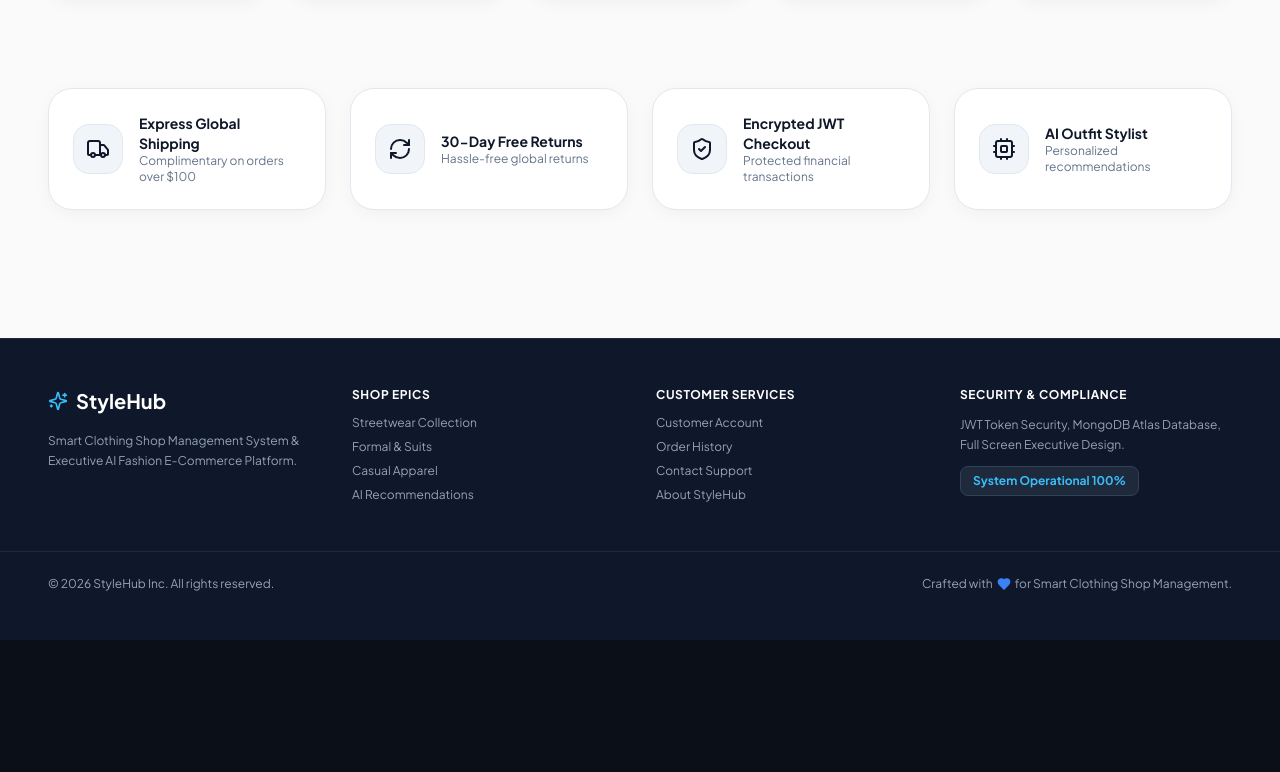
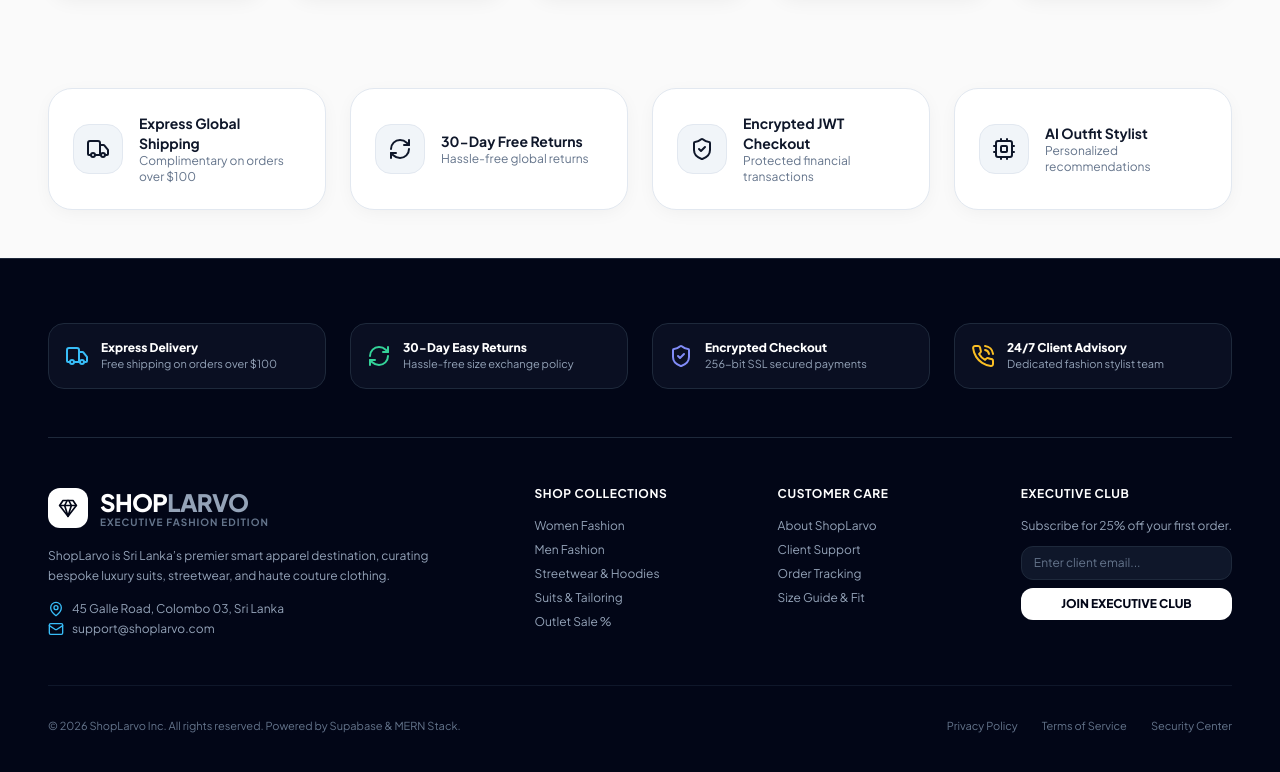
Before and after one commit to lakshan101/shoplarvo, a React (Vite) app in the folder client/: page / in a window 1280 px wide. Shown: the part 1826-2598 px from the top of the page. Before the commit the page ends 2466 px from the top, so only its background shows below. Built offline with nearby package versions, Linux system fonts and the light colour scheme; the HTML template or start-up script is replaced by a standard one.

Commit message:
Update website brand name to shoplarvo

```diff
--- a/client/index.html
+++ b/client/index.html
@@ -2,14 +2,15 @@
 <html lang="en">
   <head>
     <meta charset="UTF-8" />
-    <link rel="icon" type="image/svg+xml" href="/favicon.svg" />
+    <link rel="icon" type="image/svg+xml" href="/vite.svg" />
     <meta name="viewport" content="width=device-width, initial-scale=1.0" />
-    <title>StyleHub | Smart Clothing Shop Management System</title>
+    <title>SHOPLARVO | Luxury Apparel & Executive Fashion Management System</title>
+    <!-- Google Fonts: Plus Jakarta Sans -->
     <link rel="preconnect" href="https://fonts.googleapis.com">
     <link rel="preconnect" href="https://fonts.gstatic.com" crossorigin>
-    <link href="https://fonts.googleapis.com/css2?family=Plus+Jakarta+Sans:wght@300;400;500;600;700;800&display=swap" rel="stylesheet">
+    <link href="https://fonts.googleapis.com/css2?family=Plus+Jakarta+Sans:ital,wght@0,300..800;1,300..800&display=swap" rel="stylesheet">
   </head>
-  <body class="bg-[#0b0f17] text-slate-100 font-['Plus_Jakarta_Sans',sans-serif] antialiased selection:bg-indigo-500 selection:text-white">
+  <body class="bg-[#fafafa] text-slate-900 selection:bg-slate-900 selection:text-white font-['Plus_Jakarta_Sans',sans-serif]">
     <div id="root"></div>
     <script type="module" src="/src/index.js"></script>
   </body>
--- a/client/src/components/Layouts/MainLayout.js
+++ b/client/src/components/Layouts/MainLayout.js
@@ -42,7 +42,7 @@ export default function MainLayout({ children }) {
                 <Gem className="w-4 h-4 text-white" />
               </div>
               <span className="text-lg font-extrabold tracking-tight text-slate-900 hidden sm:inline">
-                STYLE<span className="text-slate-600">HUB</span>
+                SHOP<span className="text-slate-600">LARVO</span>
               </span>
             </Link>
           </div>
@@ -72,7 +72,7 @@ export default function MainLayout({ children }) {
         </main>
 
         <footer className="py-6 border-t border-slate-200 bg-white text-center text-xs text-slate-400">
-          © 2026 StyleHub Inc. Executive Dashboard Portal.
+          © 2026 ShopLarvo Inc. Executive Dashboard Portal.
         </footer>
       </div>
     );
--- a/client/src/components/common/Footer.js
+++ b/client/src/components/common/Footer.js
@@ -1,59 +1,118 @@
 import React from 'react';
-import { Sparkles, Heart } from 'lucide-react';
+import { Link } from 'react-router-dom';
+import { Gem, ShieldCheck, Truck, RefreshCw, PhoneCall, Mail, MapPin } from 'lucide-react';
 
 export default function Footer() {
   return (
-    <footer className="bg-[#0f172a] border-t border-slate-800 text-slate-300 text-sm py-12 mt-20 w-full">
-      <div className="w-full max-w-none px-4 sm:px-6 lg:px-12 grid grid-cols-1 md:grid-cols-4 gap-8">
+    <footer className="bg-slate-950 text-slate-300 pt-16 pb-12 border-t border-slate-800 w-full mt-auto">
+      <div className="w-full max-w-none px-6 lg:px-12 space-y-12">
 
-        <div className="space-y-4">
-          <div className="flex items-center gap-2">
-            <Sparkles className="w-5 h-5 text-[#38bdf8]" />
-            <span className="text-xl font-bold text-white">StyleHub</span>
+        {/* Value Value Badges */}
+        <div className="grid grid-cols-1 md:grid-cols-4 gap-6 pb-12 border-b border-slate-800 text-xs">
+          <div className="flex items-center gap-3 p-4 rounded-2xl bg-slate-900/60 border border-slate-800">
+            <Truck className="w-6 h-6 text-sky-400 shrink-0" />
+            <div>
+              <h4 className="font-extrabold text-white">Express Delivery</h4>
+              <p className="text-slate-400 text-[11px]">Free shipping on orders over $100</p>
             </div>
-          <p className="text-xs text-slate-400 leading-relaxed">
-            Smart Clothing Shop Management System & Executive AI Fashion E-Commerce Platform.
+          </div>
+
+          <div className="flex items-center gap-3 p-4 rounded-2xl bg-slate-900/60 border border-slate-800">
+            <RefreshCw className="w-6 h-6 text-emerald-400 shrink-0" />
+            <div>
+              <h4 className="font-extrabold text-white">30-Day Easy Returns</h4>
+              <p className="text-slate-400 text-[11px]">Hassle-free size exchange policy</p>
+            </div>
+          </div>
+
+          <div className="flex items-center gap-3 p-4 rounded-2xl bg-slate-900/60 border border-slate-800">
+            <ShieldCheck className="w-6 h-6 text-indigo-400 shrink-0" />
+            <div>
+              <h4 className="font-extrabold text-white">Encrypted Checkout</h4>
+              <p className="text-slate-400 text-[11px]">256-bit SSL secured payments</p>
+            </div>
+          </div>
+
+          <div className="flex items-center gap-3 p-4 rounded-2xl bg-slate-900/60 border border-slate-800">
+            <PhoneCall className="w-6 h-6 text-amber-400 shrink-0" />
+            <div>
+              <h4 className="font-extrabold text-white">24/7 Client Advisory</h4>
+              <p className="text-slate-400 text-[11px]">Dedicated fashion stylist team</p>
+            </div>
+          </div>
+        </div>
+
+        {/* Brand & Column Links */}
+        <div className="grid grid-cols-1 md:grid-cols-5 gap-8 text-xs">
+
+          <div className="md:col-span-2 space-y-4">
+            <div className="flex items-center gap-3">
+              <div className="w-10 h-10 rounded-xl bg-white text-slate-950 flex items-center justify-center font-extrabold">
+                <Gem className="w-5 h-5 text-slate-950" />
+              </div>
+              <div>
+                <span className="text-2xl font-extrabold text-white tracking-tight">SHOP<span className="text-slate-400">LARVO</span></span>
+                <p className="text-[10px] font-bold text-slate-500 uppercase tracking-widest -mt-1">EXECUTIVE FASHION EDITION</p>
+              </div>
+            </div>
+            <p className="text-slate-400 leading-relaxed max-w-sm">
+              ShopLarvo is Sri Lanka’s premier smart apparel destination, curating bespoke luxury suits, streetwear, and haute couture clothing.
             </p>
+            <div className="space-y-1 text-slate-400">
+              <p className="flex items-center gap-2"><MapPin className="w-4 h-4 text-sky-400" /> 45 Galle Road, Colombo 03, Sri Lanka</p>
+              <p className="flex items-center gap-2"><Mail className="w-4 h-4 text-sky-400" /> support@shoplarvo.com</p>
+            </div>
           </div>
 
           <div>
-          <h4 className="text-white font-bold mb-3 uppercase tracking-wider text-xs">Shop Epics</h4>
-          <ul className="space-y-2 text-xs text-slate-400">
-            <li><a href="/shop" className="hover:text-white transition-colors">Streetwear Collection</a></li>
-            <li><a href="/shop" className="hover:text-white transition-colors">Formal & Suits</a></li>
-            <li><a href="/shop" className="hover:text-white transition-colors">Casual Apparel</a></li>
-            <li><a href="/shop" className="hover:text-white transition-colors">AI Recommendations</a></li>
+            <h4 className="font-bold text-white uppercase tracking-wider mb-4">Shop Collections</h4>
+            <ul className="space-y-2 text-slate-400">
+              <li><Link to="/shop" className="hover:text-white transition-colors">Women Fashion</Link></li>
+              <li><Link to="/shop" className="hover:text-white transition-colors">Men Fashion</Link></li>
+              <li><Link to="/shop" className="hover:text-white transition-colors">Streetwear & Hoodies</Link></li>
+              <li><Link to="/shop" className="hover:text-white transition-colors">Suits & Tailoring</Link></li>
+              <li><Link to="/shop" className="hover:text-white transition-colors">Outlet Sale %</Link></li>
             </ul>
           </div>
 
           <div>
-          <h4 className="text-white font-bold mb-3 uppercase tracking-wider text-xs">Customer Services</h4>
-          <ul className="space-y-2 text-xs text-slate-400">
-            <li><a href="/profile" className="hover:text-white transition-colors">Customer Account</a></li>
-            <li><a href="/profile" className="hover:text-white transition-colors">Order History</a></li>
-            <li><a href="/contact" className="hover:text-white transition-colors">Contact Support</a></li>
-            <li><a href="/about" className="hover:text-white transition-colors">About StyleHub</a></li>
+            <h4 className="font-bold text-white uppercase tracking-wider mb-4">Customer Care</h4>
+            <ul className="space-y-2 text-slate-400">
+              <li><Link to="/about" className="hover:text-white transition-colors">About ShopLarvo</Link></li>
+              <li><Link to="/contact" className="hover:text-white transition-colors">Client Support</Link></li>
+              <li><Link to="/profile" className="hover:text-white transition-colors">Order Tracking</Link></li>
+              <li><Link to="/profile" className="hover:text-white transition-colors">Size Guide & Fit</Link></li>
             </ul>
           </div>
 
           <div>
-          <h4 className="text-white font-bold mb-3 uppercase tracking-wider text-xs">Security & Compliance</h4>
-          <p className="text-xs text-slate-400 leading-relaxed mb-3">
-            JWT Token Security, MongoDB Atlas Database, Full Screen Executive Design.
-          </p>
-          <div className="inline-flex items-center gap-1.5 px-3 py-1.5 rounded-lg bg-slate-800 text-sky-400 text-xs font-bold border border-slate-700">
-            System Operational 100%
+            <h4 className="font-bold text-white uppercase tracking-wider mb-4">Executive Club</h4>
+            <p className="text-slate-400 mb-3">Subscribe for 25% off your first order.</p>
+            <form onSubmit={(e) => e.preventDefault()} className="space-y-2">
+              <input
+                type="email"
+                placeholder="Enter client email..."
+                className="w-full bg-slate-900 border border-slate-800 rounded-xl py-2 px-3 text-white placeholder-slate-500 focus:outline-none focus:border-sky-400"
+              />
+              <button type="submit" className="w-full py-2 bg-white text-slate-950 font-extrabold rounded-xl hover:bg-sky-400 transition-colors">
+                JOIN EXECUTIVE CLUB
+              </button>
+            </form>
+          </div>
+
+        </div>
+
+        {/* Copyright */}
+        <div className="pt-8 border-t border-slate-900 flex flex-col sm:flex-row items-center justify-between text-slate-500 text-[11px] gap-4">
+          <p>© 2026 ShopLarvo Inc. All rights reserved. Powered by Supabase & MERN Stack.</p>
+          <div className="flex gap-6">
+            <span className="hover:text-slate-400 cursor-pointer">Privacy Policy</span>
+            <span className="hover:text-slate-400 cursor-pointer">Terms of Service</span>
+            <span className="hover:text-slate-400 cursor-pointer">Security Center</span>
           </div>
         </div>
 
       </div>
-
-      <div className="w-full max-w-none px-4 sm:px-6 lg:px-12 mt-12 pt-6 border-t border-slate-800 text-center text-xs text-slate-400 flex flex-col sm:flex-row items-center justify-between gap-4">
-        <p>© 2026 StyleHub Inc. All rights reserved.</p>
-        <p className="flex items-center gap-1">
-          Crafted with <Heart className="w-3.5 h-3.5 text-blue-500 fill-blue-500" /> for Smart Clothing Shop Management.
-        </p>
-      </div>
     </footer>
   );
 }
--- a/client/src/components/common/Navbar.js
+++ b/client/src/components/common/Navbar.js
@@ -22,9 +22,9 @@ export default function Navbar() {
       const currentScrollY = window.scrollY;
       if (currentScrollY > 120) {
         if (currentScrollY > lastScrollY) {
-          setHiddenNav(true); // Hide when scrolling down
+          setHiddenNav(true);
         } else if (currentScrollY < 250) {
-          setHiddenNav(false); // Only reappear near the top area of the site
+          setHiddenNav(false);
         }
       } else {
         setHiddenNav(false);
@@ -78,7 +78,7 @@ export default function Navbar() {
           </div>
 
           <div className="hidden md:flex items-center gap-6 text-slate-600 font-semibold text-[11px] tracking-wider uppercase">
-            <Link to="/about" className="hover:text-[#0f172a] transition-colors">About StyleHub</Link>
+            <Link to="/about" className="hover:text-[#0f172a] transition-colors">About ShopLarvo</Link>
             <Link to="/contact" className="hover:text-[#0f172a] transition-colors">Client Services</Link>
             {user && (user.role === 'admin' || user.role === 'staff') && (
               <Link to="/admin" className="flex items-center gap-1 text-[#0f172a] font-bold hover:underline bg-blue-50 px-2.5 py-1 rounded-lg border border-blue-200">
@@ -101,7 +101,7 @@ export default function Navbar() {
             </div>
             <div className="flex flex-col">
               <span className="text-2xl font-extrabold tracking-tight text-slate-900">
-                STYLE<span className="text-slate-600">HUB</span>
+                SHOP<span className="text-slate-600">LARVO</span>
               </span>
               <span className="text-[9px] font-bold tracking-[0.2em] text-slate-500 uppercase -mt-1">
                 EXECUTIVE EDITION
--- a/client/src/epics/E1_CustomerManagement/Login.js
+++ b/client/src/epics/E1_CustomerManagement/Login.js
@@ -23,7 +23,7 @@ export default function Login() {
 
     const res = await login(email.trim(), password);
     if (res.success) {
-      navigate('/'); // Redirect to Home UI after login
+      navigate('/');
     } else {
       setError(res.message || 'Login failed. Please check credentials.');
     }
@@ -34,7 +34,7 @@ export default function Login() {
     setPassword(demoPassword);
     const res = await login(demoEmail, demoPassword);
     if (res.success) {
-      navigate('/'); // Redirect to Home UI after demo login
+      navigate('/');
     }
   };
 
@@ -55,7 +55,7 @@ export default function Login() {
         <div className="relative min-h-screen p-12 bg-slate-900 text-white flex flex-col justify-between hidden md:flex overflow-hidden">
           <img
             src="https://images.unsplash.com/photo-1509631179647-0177331693ae?w=1200"
-            alt="StyleHub Haute Couture"
+            alt="ShopLarvo Haute Couture"
             className="absolute inset-0 w-full h-full object-cover opacity-65"
           />
           <div className="absolute inset-0 bg-gradient-to-t from-slate-950 via-slate-950/40 to-transparent"></div>
@@ -89,7 +89,7 @@ export default function Login() {
                 CUSTOMER SIGN IN
               </div>
               <h2 className="text-3xl font-extrabold text-slate-900 tracking-tight">Welcome Back</h2>
-              <p className="text-xs text-slate-500 mt-1">Enter your credentials to access your StyleHub account</p>
+              <p className="text-xs text-slate-500 mt-1">Enter your credentials to access your ShopLarvo account</p>
             </div>
 
             {error && (
```
Lines whose indentation alone changed are shown as unchanged.
